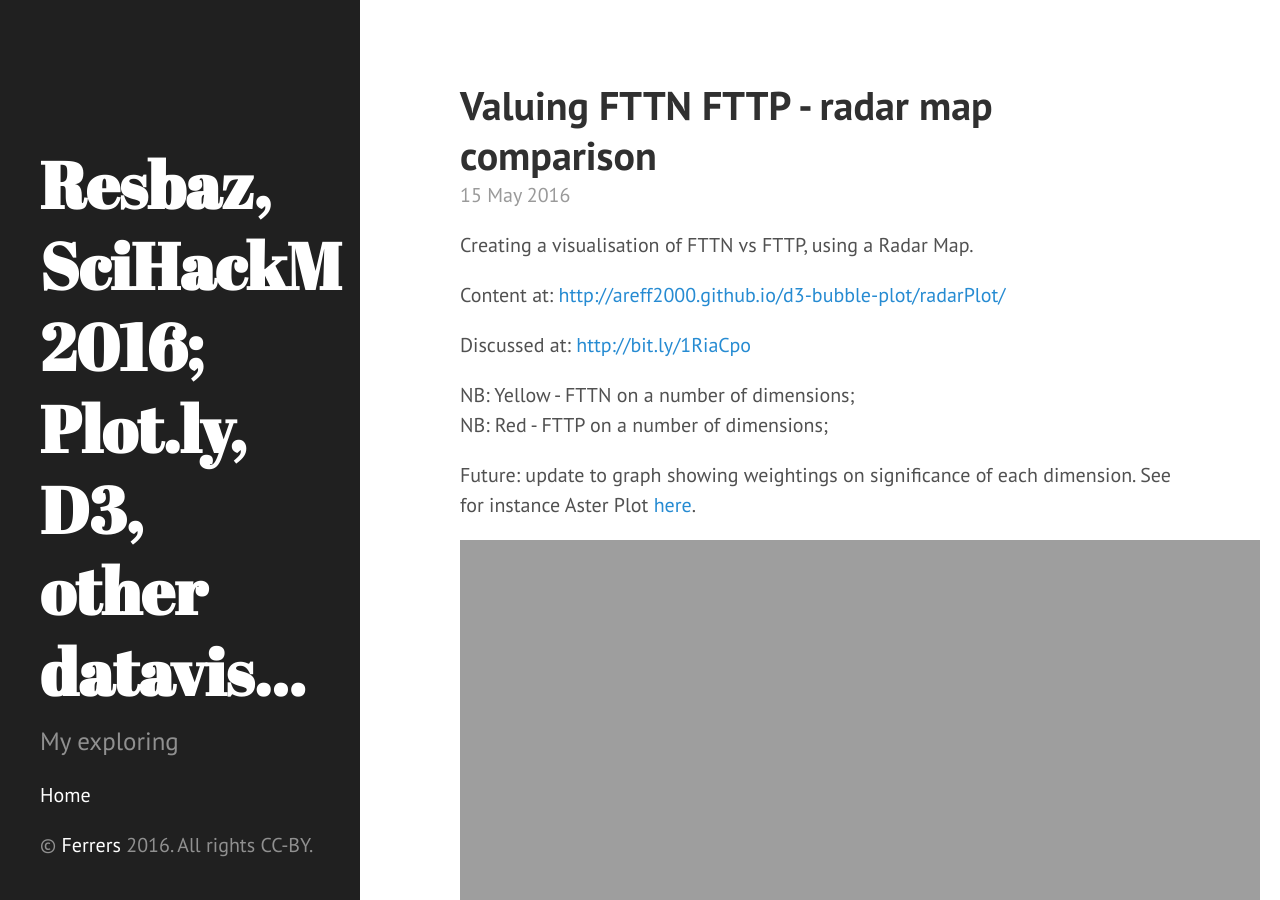
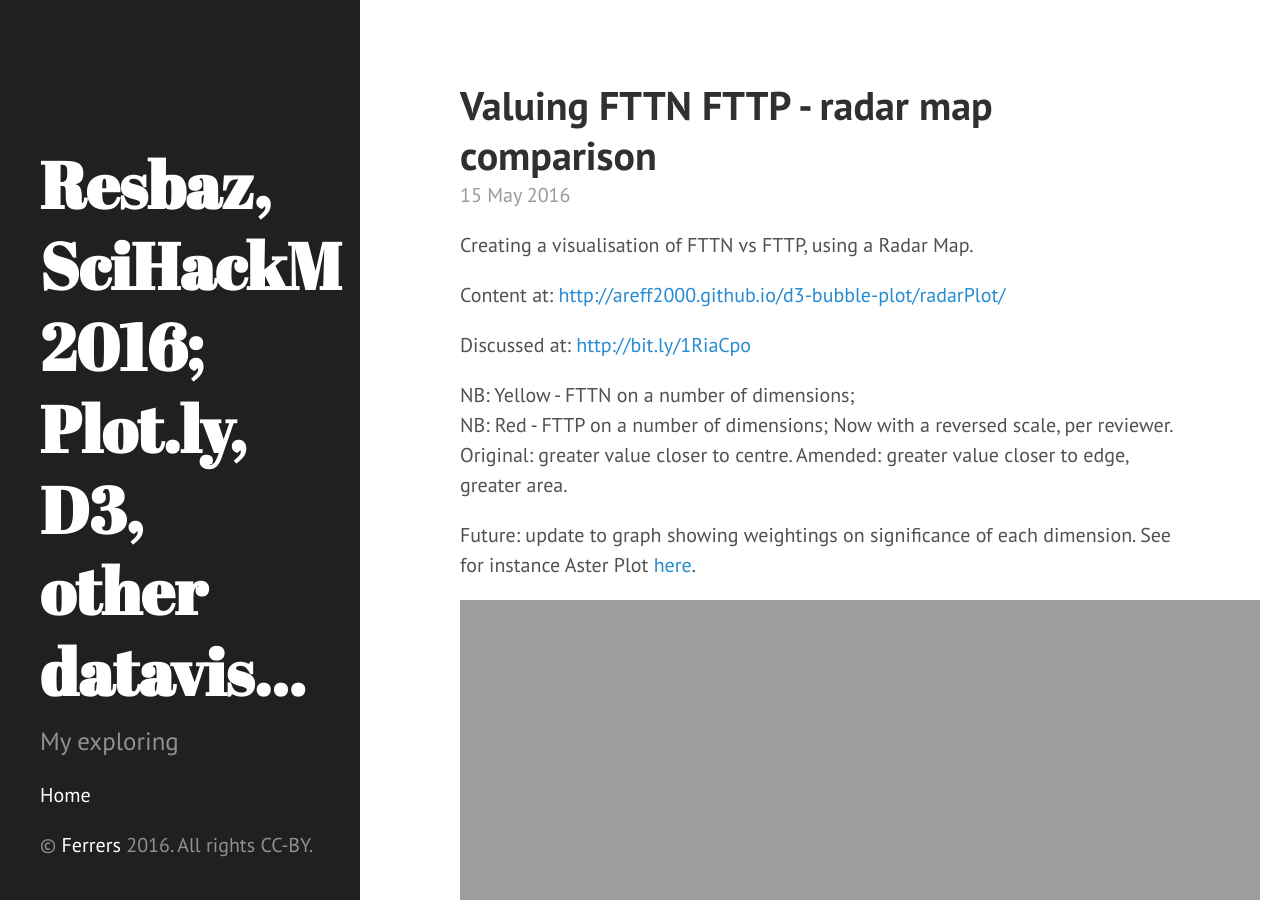
Before and after one commit to areff2000/areff2000.github.io, a Jekyll site: the page built from _posts/2016-05-15-valuing-fttn-fttp-radar-map-comparison.markdown, in a window 1280 px wide and 900 px high. Built offline with Jekyll 4.4.1, drawn with Linux system fonts in a browser that asks for light colours.

Commit message:
Revised text based on reviewer comment.

```diff
--- a/_posts/2016-05-15-valuing-fttn-fttp-radar-map-comparison.markdown
+++ b/_posts/2016-05-15-valuing-fttn-fttp-radar-map-comparison.markdown
@@ -11,6 +11,9 @@ Discussed at: <a href="http://bit.ly/1RiaCpo">http://bit.ly/1RiaCpo</a>
 
 NB: Yellow - FTTN on a number of dimensions;
 NB: Red - FTTP on a number of dimensions;
+Now with a reversed scale, per reviewer.
+Original: greater value closer to centre.
+Amended: greater value closer to edge, greater area.
 
 Future: update to graph showing weightings on significance of each dimension. See for instance Aster Plot <a href="http://bl.ocks.org/bbest/2de0e25d4840c68f2db1">here</a>.
 <iframe width="800" height="800" frameborder="0" scrolling="no" src="http://areff2000.github.io/d3-bubble-plot/radarPlot/"></iframe>
```
